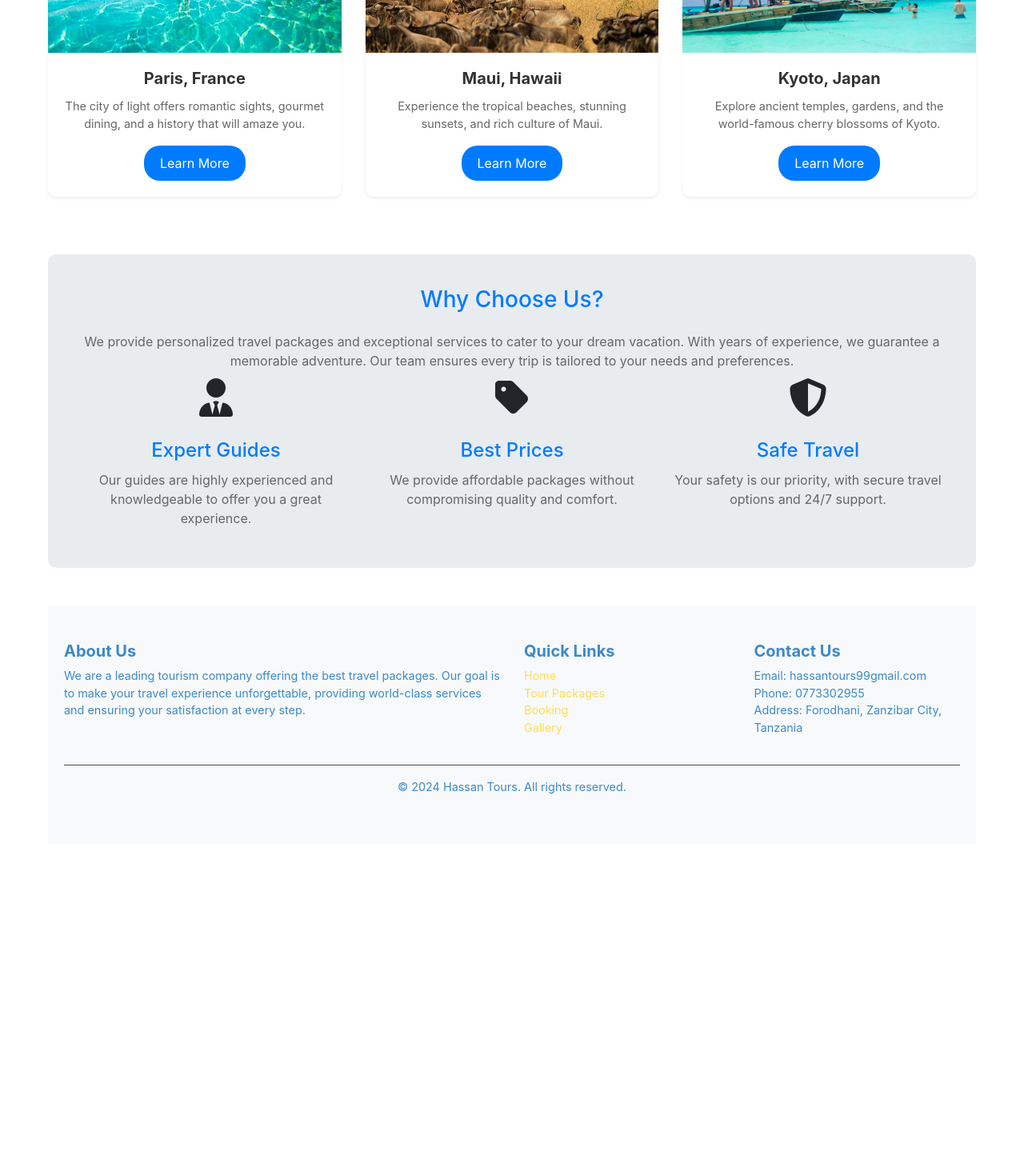
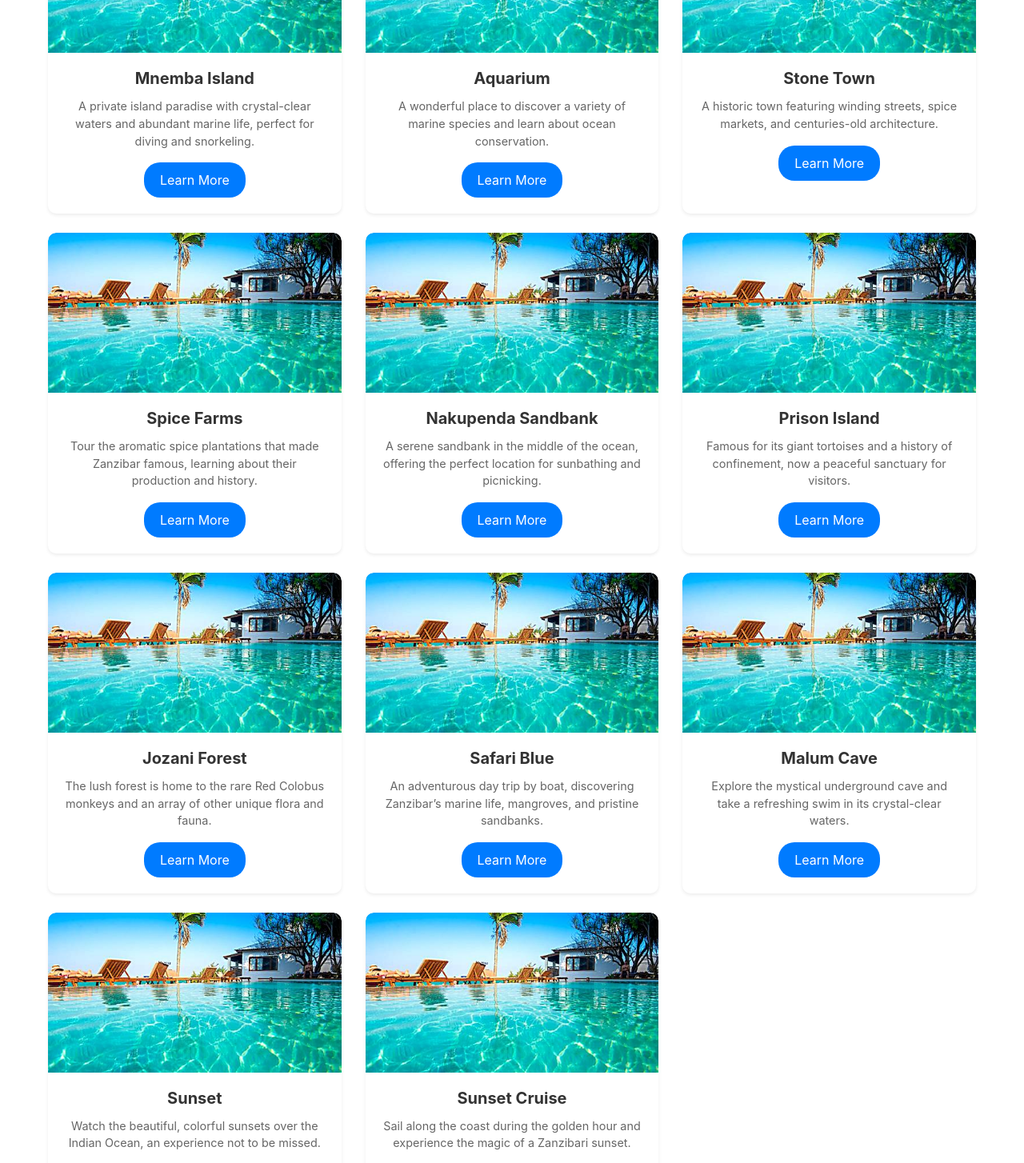
Before and after one commit to ismail884729/tour, an Angular app: page / in a window 1280 px wide. Shown: the part 320-1774 px from the top of the page at 80% size. Before the commit the page ends 1443 px from the top, so only its background shows below. Built offline with nearby package versions, Linux system fonts and the light colour scheme.

Commit message:
another one

```diff
--- a/src/app/home/home.component.ts
+++ b/src/app/home/home.component.ts
@@ -15,23 +15,73 @@ export class HomeComponent implements OnInit {
   destinations = [
     {
       id: 1,
-      name: 'Paris, France',
-      description: 'The city of light offers romantic sights, gourmet dining, and a history that will amaze you.',
+      name: 'Mnemba Island',
+      description: 'A private island paradise with crystal-clear waters and abundant marine life, perfect for diving and snorkeling.',
       imageUrl: 'assets/images/p8.jpeg',
     },
     {
       id: 2,
-      name: 'Maui, Hawaii',
-      description: 'Experience the tropical beaches, stunning sunsets, and rich culture of Maui.',
-      imageUrl: 'assets/images/safari_in_serengeti.jpg'
+      name: 'Aquarium',
+      description: 'A wonderful place to discover a variety of marine species and learn about ocean conservation.',
+      imageUrl: 'assets/images/p8.jpeg',
     },
     {
       id: 3,
-      name: 'Kyoto, Japan',
-      description: 'Explore ancient temples, gardens, and the world-famous cherry blossoms of Kyoto.',
-      imageUrl: 'assets/images/p3.jpeg'
+      name: 'Stone Town',
+      description: 'A historic town featuring winding streets, spice markets, and centuries-old architecture.',
+      imageUrl: 'assets/images/p8.jpeg',
+    },
+    {
+      id: 4,
+      name: 'Spice Farms',
+      description: 'Tour the aromatic spice plantations that made Zanzibar famous, learning about their production and history.',
+      imageUrl: 'assets/images/p8.jpeg',
+    },
+    {
+      id: 5,
+      name: 'Nakupenda Sandbank',
+      description: 'A serene sandbank in the middle of the ocean, offering the perfect location for sunbathing and picnicking.',
+      imageUrl: 'assets/images/p8.jpeg',
+    },
+    {
+      id: 6,
+      name: 'Prison Island',
+      description: 'Famous for its giant tortoises and a history of confinement, now a peaceful sanctuary for visitors.',
+      imageUrl: 'assets/images/p8.jpeg',
+    },
+    {
+      id: 7,
+      name: 'Jozani Forest',
+      description: 'The lush forest is home to the rare Red Colobus monkeys and an array of other unique flora and fauna.',
+      imageUrl: 'assets/images/p8.jpeg',
+    },
+    {
+      id: 8,
+      name: 'Safari Blue',
+      description: 'An adventurous day trip by boat, discovering Zanzibar’s marine life, mangroves, and pristine sandbanks.',
+      imageUrl: 'assets/images/p8.jpeg',
+    },
+    {
+      id: 9,
+      name: 'Malum Cave',
+      description: 'Explore the mystical underground cave and take a refreshing swim in its crystal-clear waters.',
+      imageUrl: 'assets/images/p8.jpeg',
+    },
+    {
+      id: 10,
+      name: 'Sunset',
+      description: 'Watch the beautiful, colorful sunsets over the Indian Ocean, an experience not to be missed.',
+      imageUrl: 'assets/images/p8.jpeg',
+    },
+    {
+      id: 11,
+      name: 'Sunset Cruise',
+      description: 'Sail along the coast during the golden hour and experience the magic of a Zanzibari sunset.',
+      imageUrl: 'assets/images/p8.jpeg',
     }
   ];
+
+
 
   constructor() { }
 
```
